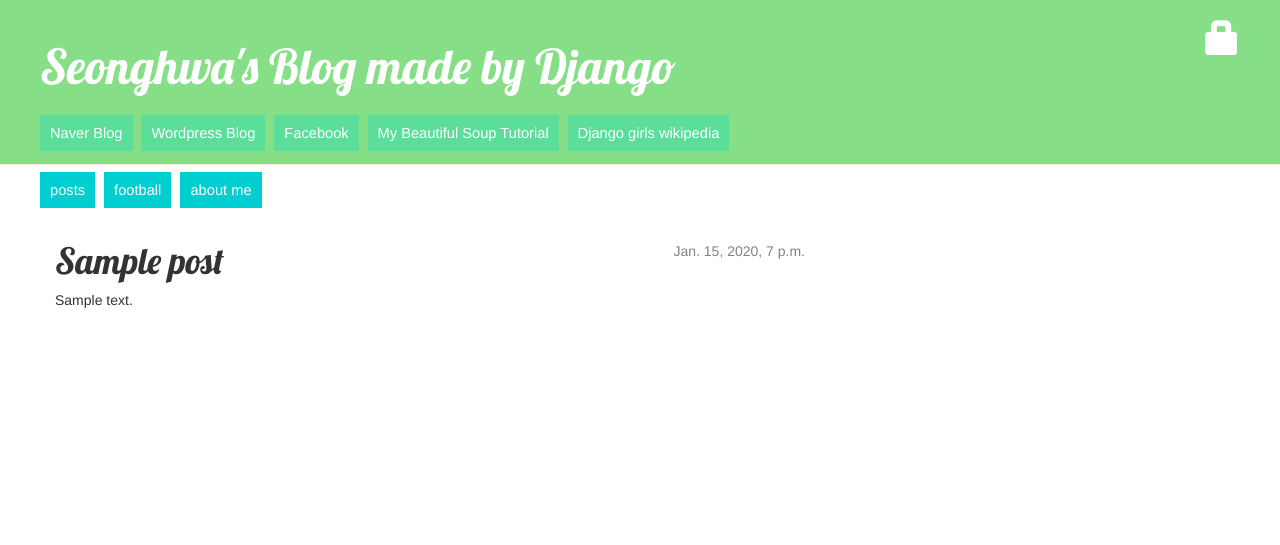
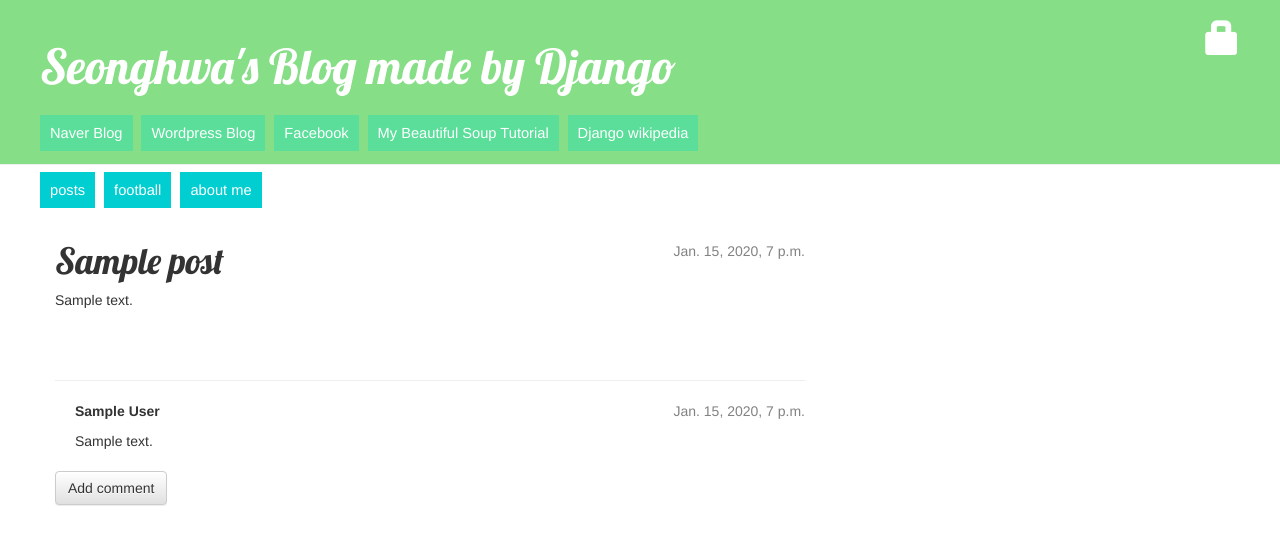
Before and after one commit to MartianLee/my-first-blog, a Django app: page /post/1/ in a window 1280 px wide. Shown: the top 545 px of the page. Run offline with Django 3.2, Linux system fonts and the light colour scheme; tables that the repository leaves empty hold one stand-in row (values such as "Sample post"); some libraries are stand-ins or nearby versions.

Commit message:
add comment model - djangogirls tutorial extensions

```diff
--- a/blog/models.py
+++ b/blog/models.py
@@ -13,5 +13,22 @@ class Post(models.Model):
         self.published_date = timezone.now()
         self.save()
 
+    def approved_comments(self):
+        return self.comments.filter(approved_comment=True)
+
     def __str__(self):
         return self.title
+
+class Comment(models.Model):
+    post = models.ForeignKey('blog.Post', related_name='comments')
+    author = models.CharField(max_length=200)
+    text = models.TextField()
+    created_date = models.DateTimeField(default=timezone.now)
+    approved_comment = models.BooleanField(default=False)
+
+    def approve(self):
+        self.approved_comment = True
+        self.save()
+
+    def __str__(self):
+        return self.text
--- a/blog/static/css/blog.css
+++ b/blog/static/css/blog.css
@@ -80,6 +80,10 @@ h1, h2, h3, h4 {
     color: #000000;
 }
 
+.comment {
+    margin: 20px 0px 20px 20px;
+}
+
 .about-me{
     padding: 10px 10px 10px 10px;
     background-color: #AFEEEE;
--- a/blog/templates/blog/base.html
+++ b/blog/templates/blog/base.html
@@ -26,7 +26,7 @@
                 <a href="http://greenhair.pe.hu">Wordpress Blog</a>
                 <a href="https://www.facebook.com/Martian.Lee">Facebook</a>
                 <a href="https://martianlee.gitbooks.io/my-beautiful-soup-tutorial/content/">My Beautiful Soup Tutorial</a>
-                <a href="https://en.wikipedia.org/wiki/Django" class="external_link" id="link_to_wiki_page"> Django girls wikipedia </a>
+                <a href="https://en.wikipedia.org/wiki/Django" class="external_link" id="link_to_wiki_page"> Django wikipedia </a>
             </div>
         </div>
 
--- a/blog/templates/blog/post_detail.html
+++ b/blog/templates/blog/post_detail.html
@@ -20,4 +20,23 @@
 		        <h1>{{ post.title }}</h1>
 		        <p>{{ post.text|linebreaksbr }}</p>
 		    </div>
+		    <hr>
+		    {% for comment in post.comments.all %}
+		    	{% if user.is_authenticated or comment.approved_comment %}
+		    	<div class="comment">
+		    		<div class="date">
+		    			{{ comment.created_date }}
+		    			{% if not comment.approved_comment %}
+		    				<a class="btn btn-default" href="{% url 'comment_approve' pk=comment.pk %}"><span class="glyphicon glyphicon-ok"></span></a>
+			                <a class="btn btn-default" href="{% url 'comment_remove' pk=comment.pk %}"><span class="glyphicon glyphicon-remove"></span></a>
+            			{% endif %}
+		    		</div>
+		    		<strong> {{ comment.author }} </strong>
+		    		<p> {{ comment.text|linebreaks }} </p>
+		    	</div>
+		    	{% endif %}
+		    {% empty %}
+		    	<p> No comments here yet :) </p>
+		    {% endfor %}
+		    <a class="btn btn-default" href="{% url 'add_comment_to_post' pk=post.pk %}">Add comment</a>
 		{% endblock %}
--- a/blog/templates/blog/post_list.html
+++ b/blog/templates/blog/post_list.html
@@ -10,6 +10,9 @@
 			        <!-- <h1><a href="">{{ post.title }}</a></h1> !-->
 			        <h1><a href="{% url 'post_detail' pk=post.pk %}">{{ post.title }}</a></h1>
 			        <p>{{ post.text|linebreaksbr }}</p>
+			        <a href="{% url 'post_detail' pk=post.pk %}">Comments: {{ post.comments.count }}</a><br>
+			        <a href="{% url 'post_detail' pk=post.pk %}">Comments Approved: {{ post.approved_comments.count }}</a>
+
 			    </div>
 			{% endfor %}
 	    {% endblock content %}
--- a/blog/urls.py
+++ b/blog/urls.py
@@ -13,4 +13,7 @@ urlpatterns = [
     url(r'^drafts/$', views.post_draft_list, name='post_draft_list'),
     url(r'^post/(?P<pk>\d+)/publish/$', views.post_publish, name='post_publish'),
     url(r'^post/(?P<pk>\d+)/remove/$', views.post_remove, name='post_remove'),
+    url(r'^post/(?P<pk>\d+)/comment/$', views.add_comment_to_post, name='add_comment_to_post'),
+    url(r'^comment/(?P<pk>\d+)/approve/$', views.comment_approve, name='comment_approve'),
+	url(r'^comment/(?P<pk>\d+)/remove/$', views.comment_remove, name='comment_remove'),
 ]
--- a/blog/views.py
+++ b/blog/views.py
@@ -2,8 +2,8 @@ from django.shortcuts import render, get_object_or_404
 from django.shortcuts import redirect
 from django.utils import timezone
 from django.contrib.auth.decorators import login_required
-from .models import Post
-from .forms import PostForm
+from .models import Post, Comment
+from .forms import PostForm, CommentForm
 
 def post_list(request):
     posts = Post.objects.filter(published_date__lte=timezone.now()).order_by('-published_date')
@@ -15,6 +15,19 @@ def post_detail(request, pk):
 
 def post_about_me(request):
     return render(request, 'blog/post_about_me.html')
+
+def add_comment_to_post(request, pk):
+    post = get_object_or_404(Post, pk=pk)
+    if request.method == "POST":
+        form = CommentForm(request.POST)
+        if form.is_valid():
+            comment = form.save(commit=False)
+            comment.post = post
+            comment.save()
+            return redirect('post_detail', pk=post.pk)
+    else:
+        form = CommentForm()
+    return render(request, 'blog/add_comment_to_post.html', {'form': form})
 
 @login_required
 def post_new(request):
@@ -60,3 +73,16 @@ def post_remove(request, pk):
     post = get_object_or_404(Post, pk=pk)
     post.delete()
     return redirect('post_list')
+
+@login_required
+def comment_approve(request, pk):
+    comment = get_object_or_404(Comment, pk=pk)
+    comment.approve()
+    return redirect('blog.views.post_detail', pk=comment.post.pk)
+
+@login_required
+def comment_remove(request, pk):
+    comment = get_object_or_404(Comment, pk=pk)
+    post_pk = comment.post.pk
+    comment.delete()
+    return redirect('blog.views.post_detail', pk=post_pk)
```
Also changed, not shown: blog/admin.py (+4 -3 lines), blog/forms.py (+9 -1 lines), blog/templates/blog/add_comment_to_post.html (added, +9 -0 lines), blog/migrations/0002_comment.py (added), blog/migrations/0003_auto_20160831_0522.py (added).
